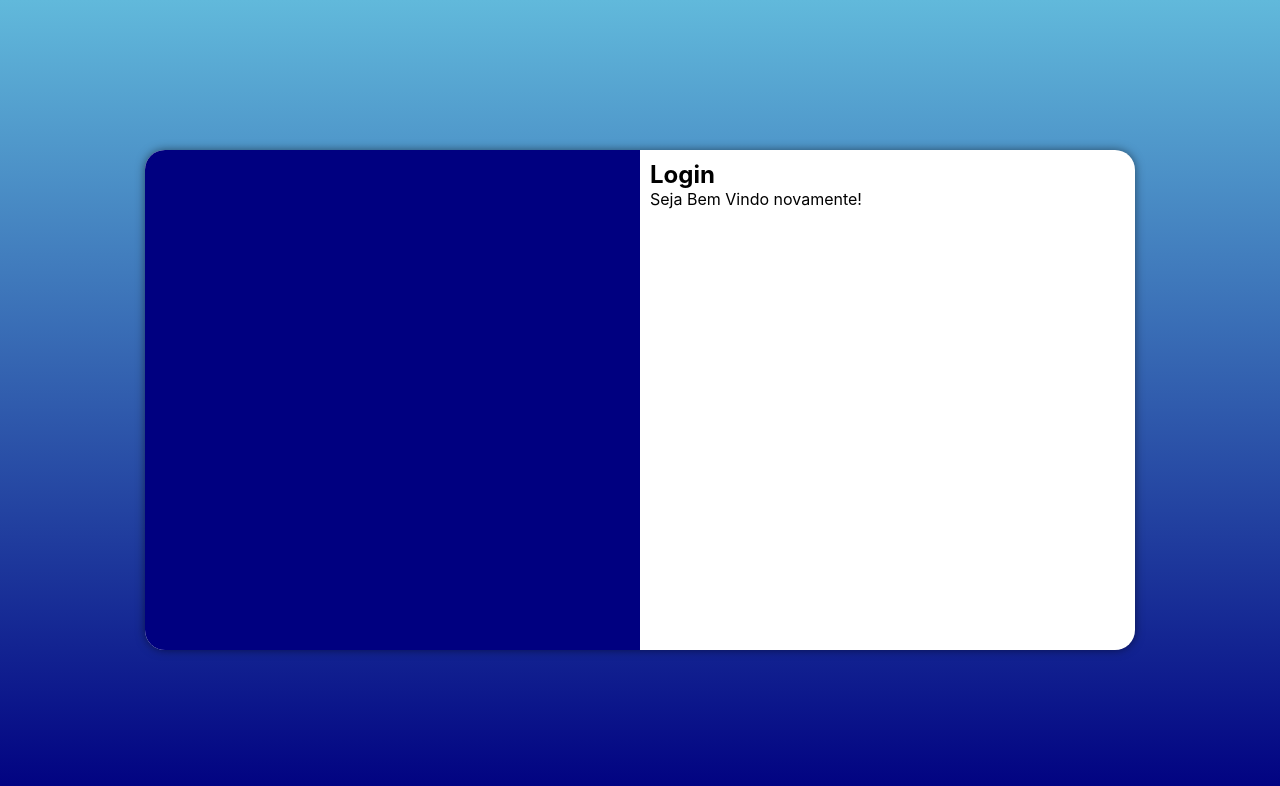
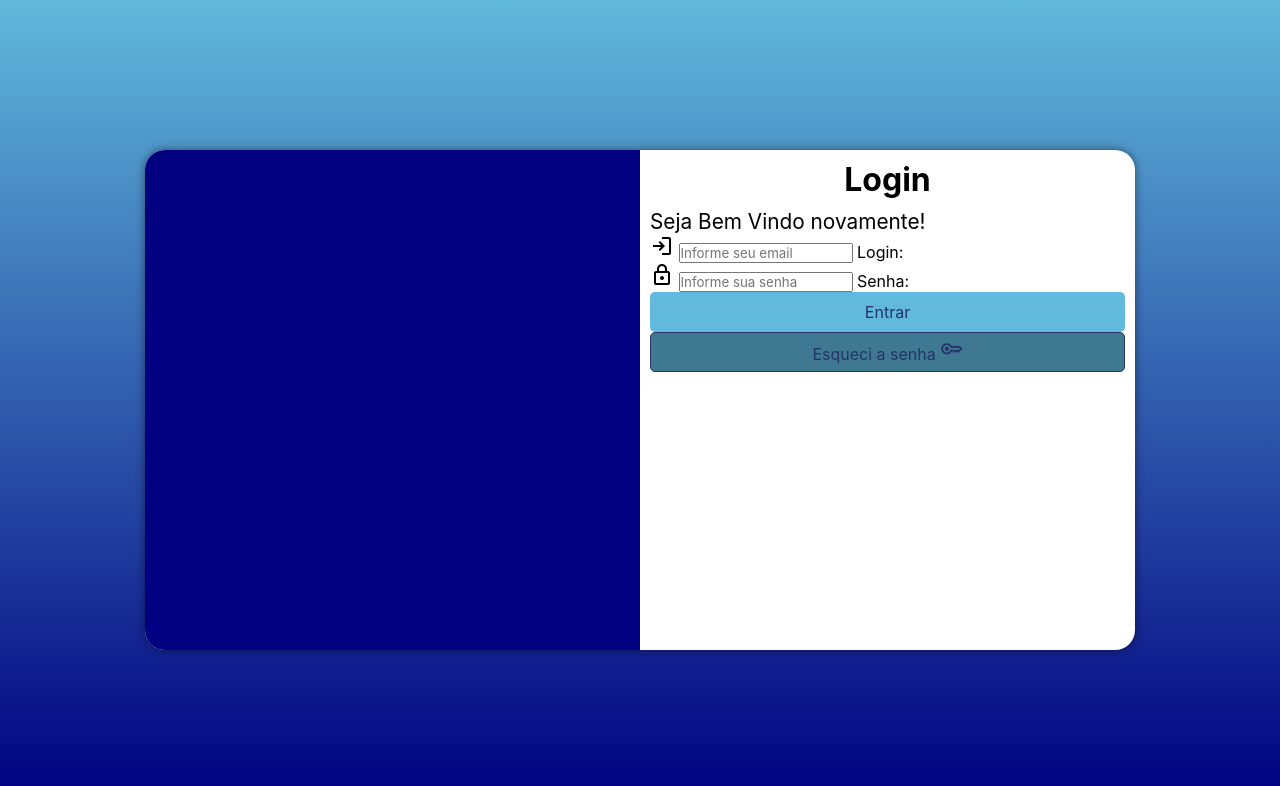
Before and after one commit to GabrielSoardiM/projeto-login, a plain HTML site: page index.html in a window 1280 px wide. Drawn offline with nearby package versions, Linux system fonts and the light colour scheme.

Commit message:
adicionado formularios

```diff
--- a/estilo/estilo_login.css
+++ b/estilo/estilo_login.css
@@ -1,6 +1,9 @@
 :root{
     --cor1: #000080;
     --cor2: #61b9db;
+    --cor3: #243469;
+    --cor4: #3f7991;
+    --cor5: #3f7991;
 }
 
 *{
@@ -49,3 +52,55 @@ section#login div#formulario{
     display: block;
     padding: 10px;
 }
+
+div#formulario h1{
+    text-align: center;
+    margin-bottom: 10px;
+}
+
+div#formulario p{
+    font-size: 0.8em;
+}
+
+div#formulario input[type="submit"]{
+    display: block;
+    font-size: 1em;
+    width: 100%;
+    height: 40px;
+    background-color: var(--cor2);
+    border: none;
+    border-radius: 5px;
+    color: var(--cor3);
+    cursor: pointer;
+}
+
+div#formulario input[type="submit"]:hover{
+    background-color: var(--cor3);
+    color: white;
+}
+
+div#formulario a.botao{
+    display: block;
+    text-align: center;
+    font-size: 1em;
+    width: 100%;
+    height: 40px;
+    padding-top: 5px;
+    margin-top: 0px;
+    background-color: var(--cor4);
+    border-radius: 5px;
+    border: 1px solid var(--cor3);
+    text-decoration: none;
+    color: var(--cor3);
+}
+
+div#formulario a.botao:hover{
+    background-color: var(--cor3);
+    color: white;
+}
+
+div#formulario a.botao span{
+    font-size: 1.4em;
+    padding-top: 0px;
+    display: inline-block;
+}
--- a/estilo/estilo_medias.css
+++ b/estilo/estilo_medias.css
@@ -17,9 +17,17 @@
         float: right;
         width: 70%;
     }
+
+    div#formulario h1{
+        font-size: 2em;
+    }
+
+    div#formulario p{
+        font-size: 1.2em;
+    }
 }
 
-@media screen and (min-width:960px){
+@media screen and (min-width:993px){
     body{
         background-image: linear-gradient(to top, var(--cor1), var(--cor2));
     }
@@ -38,4 +46,12 @@
         float: right;
         width: 50%;
     }
+
+    div#formulario h1{
+        font-size: 2em;
+    }
+
+    div#formulario p{
+        font-size: 1.3em;
+    }
 }
--- a/index.html
+++ b/index.html
@@ -7,6 +7,7 @@
 
     <link rel="stylesheet" href="estilo/estilo_login.css">
     <link rel="stylesheet" href="estilo/estilo_medias.css">
+    <link rel="stylesheet" href="https://fonts.googleapis.com/css2?family=Material+Symbols+Outlined:opsz,wght,FILL,GRAD@20..48,100..700,0..1,-50..200" />
 </head>
 <body>
     <main>
@@ -19,7 +20,24 @@
                 <p>Seja Bem Vindo novamente!</p>
 
                 <form action="login.php" method="post">
+                    <div class="campo">
+                        <span class="material-symbols-outlined">
+                            login
+                            </span>
+                        <input type="email" name="login" id="ilogin" placeholder="Informe seu email" autocomplete="email" required maxlength="30" size="15">
+                        <label for="ilogin">Login:</label>
+                    </div>
 
+                    <div class="campo">
+                        <span class="material-symbols-outlined">
+                            lock
+                            </span>
+                        <input type="password" name="senha" id="isenha" placeholder="Informe sua senha" autocomplete="current-password" required minlength="8" maxlength="20" size="15">
+                        <label for="isenha">Senha:</label>
+                    </div>
+
+                    <input type="submit" value="Entrar">
+                    <a href="esqueci_senha.html" class="botao">Esqueci a senha <span class="material-symbols-outlined">key</span></a>
                 </form>
             </div>
         </section>
```
Also changed, not shown: esqueci_senha.html (added).
